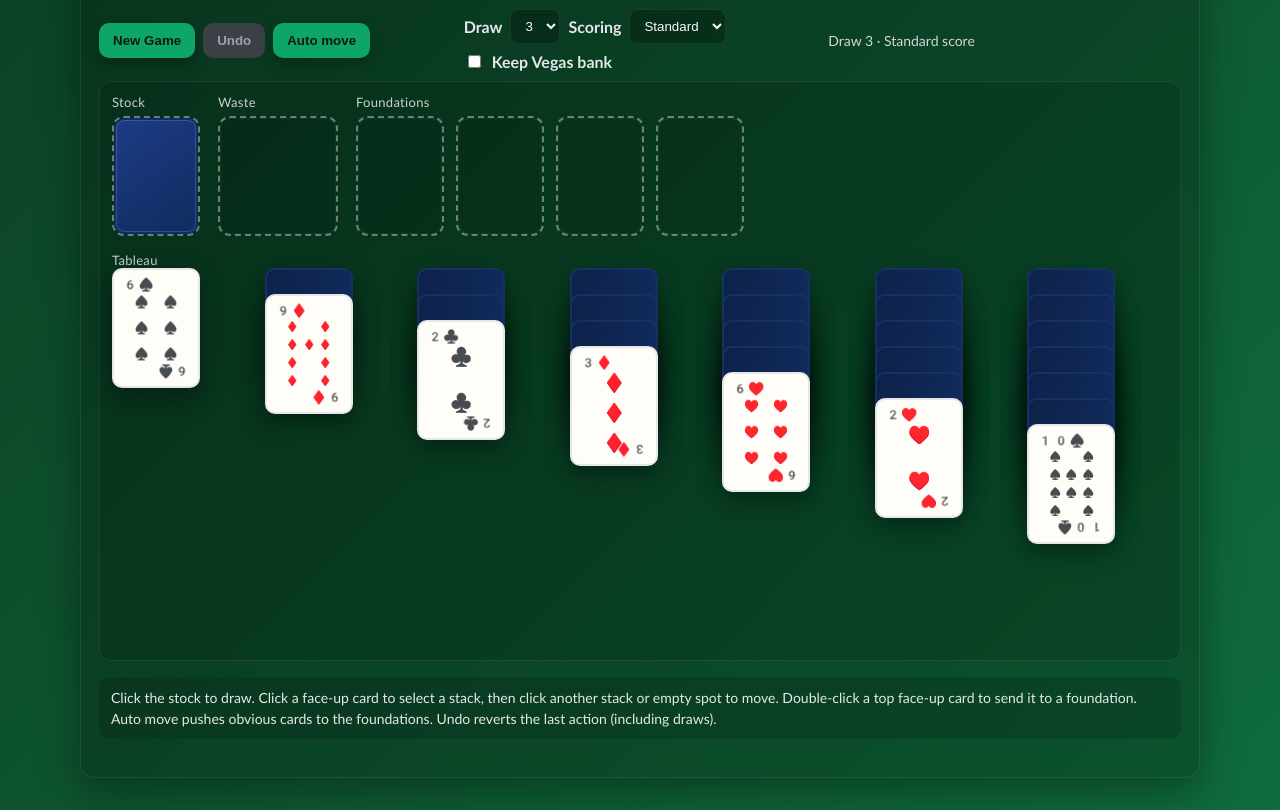
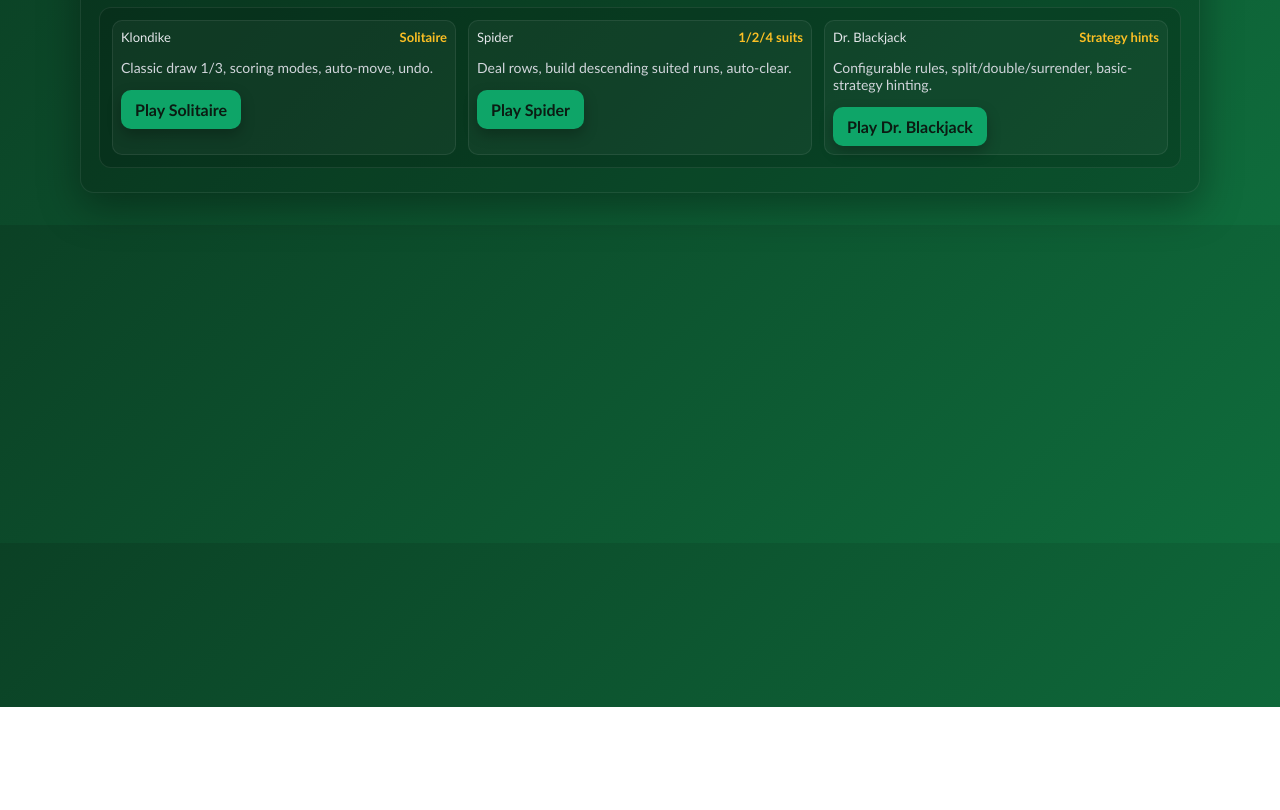
Before and after one commit to hrootzel/wingames, a plain HTML site: page index.html in a window 1280 px wide. Shown: the part 93-903 px from the top of the page. After the commit the page ends 800 px from the top, so only its background shows below. Drawn offline with Linux system fonts and the light colour scheme.

Commit message:
add index page

```diff
--- a/index.html
+++ b/index.html
@@ -2,85 +2,46 @@
 <html lang="en">
 <head>
   <meta charset="UTF-8">
-  <title>Solitaire - Unicode</title>
+  <title>Unicode Card Games</title>
   <link rel="stylesheet" href="style.css">
 </head>
 <body>
   <div id="app">
     <header class="app-header">
       <div>
-        <h1>Solitaire</h1>
-        <p class="subtitle">Classic Klondike</p>
-      </div>
-      <div class="quick-stats">
-        <div>Score: <span id="score">0</span></div>
-        <div>Time: <span id="time">0:00</span></div>
+        <h1>Unicode Card Games</h1>
+        <p class="subtitle">Pick a game to launch.</p>
       </div>
     </header>
 
-    <div class="hud">
-      <div class="control-group">
-        <button id="new-game">New Game</button>
-        <button id="undo" disabled>Undo</button>
-        <button id="auto-move">Auto move</button>
+    <div class="board" style="min-height: auto;">
+      <div class="hands">
+        <div class="hand">
+          <div class="hand-header">
+            <span>Klondike</span>
+            <span class="hand-status">Solitaire</span>
           </div>
-      <div class="control-group">
-        <label>Draw
-          <select id="draw-mode">
-            <option value="1">1</option>
-            <option value="3" selected>3</option>
-          </select>
-        </label>
-        <label>Scoring
-          <select id="score-mode">
-            <option value="standard" selected>Standard</option>
-            <option value="vegas">Vegas</option>
-            <option value="none">No score</option>
-          </select>
-        </label>
-        <label class="checkbox">
-          <input type="checkbox" id="keep-vegas"> Keep Vegas bank
-        </label>
+          <p class="status-row">Classic draw 1/3, scoring modes, auto-move, undo.</p>
+          <a class="button-link" href="solitaire.html">Play Solitaire</a>
         </div>
-      <div class="status-row">
-        <span id="status">Ready</span>
+        <div class="hand">
+          <div class="hand-header">
+            <span>Spider</span>
+            <span class="hand-status">1/2/4 suits</span>
           </div>
+          <p class="status-row">Deal rows, build descending suited runs, auto-clear.</p>
+          <a class="button-link" href="spider.html">Play Spider</a>
         </div>
-
-    <div class="board">
-      <div class="top-row">
-        <div class="pile-wrap">
-          <div class="label">Stock</div>
-          <div id="stock" class="pile stock"></div>
+        <div class="hand">
+          <div class="hand-header">
+            <span>Dr. Blackjack</span>
+            <span class="hand-status">Strategy hints</span>
           </div>
-        <div class="pile-wrap">
-          <div class="label">Waste</div>
-          <div id="waste" class="pile waste"></div>
-        </div>
-        <div class="pile-wrap foundations-wrap">
-          <div class="label">Foundations</div>
-          <div class="foundation-row">
-            <div class="pile foundation" data-index="0"></div>
-            <div class="pile foundation" data-index="1"></div>
-            <div class="pile foundation" data-index="2"></div>
-            <div class="pile foundation" data-index="3"></div>
+          <p class="status-row">Configurable rules, split/double/surrender, basic-strategy hinting.</p>
+          <a class="button-link" href="drblackjack.html">Play Dr. Blackjack</a>
         </div>
       </div>
     </div>
-
-      <div class="tableau-wrap">
-        <div class="label">Tableau</div>
-        <div id="tableau" class="tableau"></div>
   </div>
-    </div>
-
-    <p class="tips">
-      Click the stock to draw. Click a face-up card to select a stack, then click another stack or empty spot to move.
-      Double-click a top face-up card to send it to a foundation. Auto move pushes obvious cards to the foundations.
-      Undo reverts the last action (including draws).
-    </p>
-  </div>
-
-  <script type="module" src="solitaire.js"></script>
 </body>
 </html>
--- a/style.css
+++ b/style.css
@@ -63,6 +63,14 @@ h1 {
   align-items: center;
 }
 
+.options-row {
+  display: flex;
+  flex-wrap: wrap;
+  gap: 10px 14px;
+  margin-top: 10px;
+  align-items: center;
+}
+
 .control-group {
   display: flex;
   gap: 8px;
@@ -92,6 +100,25 @@ button:disabled {
   cursor: not-allowed;
   box-shadow: none;
   transform: none;
+}
+
+.button-link {
+  display: inline-flex;
+  align-items: center;
+  justify-content: center;
+  background: #0ea568;
+  color: #0b1b12;
+  padding: 10px 14px;
+  border-radius: 10px;
+  font-weight: 700;
+  text-decoration: none;
+  box-shadow: 0 6px 14px rgba(0, 0, 0, 0.25);
+  transition: transform 120ms ease, box-shadow 120ms ease;
+}
+
+.button-link:hover {
+  transform: translateY(-1px);
+  box-shadow: 0 10px 24px rgba(0, 0, 0, 0.35);
 }
 
 label {
@@ -189,6 +216,44 @@ select {
   grid-template-columns: repeat(auto-fit, minmax(88px, 1fr));
   gap: 12px;
   min-height: 380px;
+}
+
+.hands {
+  display: grid;
+  grid-template-columns: repeat(auto-fit, minmax(240px, 1fr));
+  gap: 12px;
+}
+
+.hand {
+  background: rgba(255, 255, 255, 0.04);
+  border: 1px solid var(--border);
+  border-radius: 10px;
+  padding: 8px;
+  position: relative;
+}
+
+.hand.active {
+  border-color: var(--accent);
+  box-shadow: 0 0 0 1px rgba(245, 158, 11, 0.4);
+}
+
+.hand-header {
+  display: flex;
+  justify-content: space-between;
+  align-items: center;
+  font-size: 13px;
+  margin-bottom: 6px;
+  color: #e5e7eb;
+}
+
+.hand-status {
+  color: #fbbf24;
+  font-weight: 700;
+}
+
+.hand .tableau {
+  min-height: 160px;
+  gap: 6px;
 }
 
 .tableau-col {
```
Also changed, not shown: solitaire.html (added, +86 -0 lines), README.md. Lines whose indentation alone changed are shown as unchanged.
